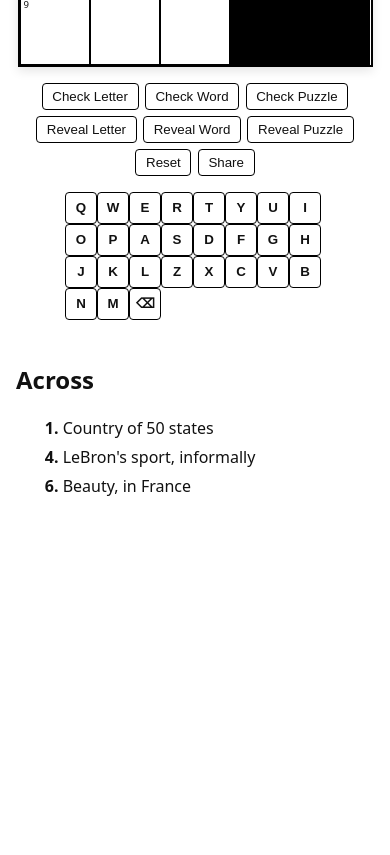
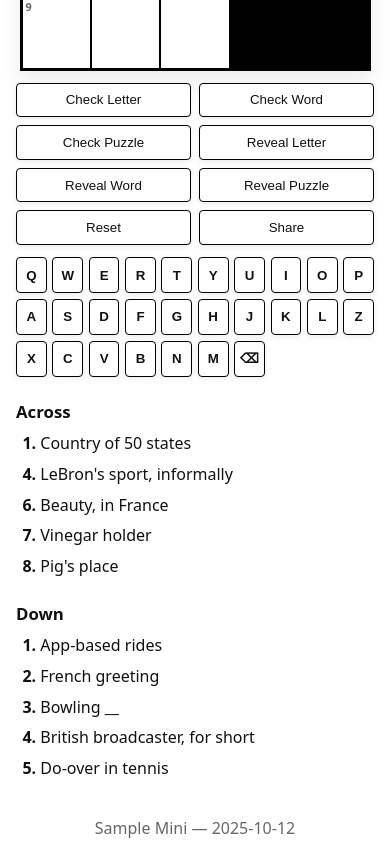
Before and after one commit to jeffrey9jeff/MiniCrossword, a plain HTML site: page index.html in a window 390 px wide. Shown: the part 348-1203 px from the top of the page. Before the commit the page ends 844 px from the top, so only its background shows below. Drawn offline with Linux system fonts and the light colour scheme.

Commit message:
Refactor styles for responsiveness and dark mode
Updated design tokens and layout styles for improved responsiveness and dark mode support.

```diff
--- a/styles.css
+++ b/styles.css
@@ -1,58 +1,114 @@
-/* ====== Core Layout ====== */
+/* ==========================================================================
+   Mini Crossword - Full Stylesheet
+   - NYT-ish look
+   - Dark mode
+   - Clear selected cell
+   - iPhone keyboard support (tiny visible input)
+   ========================================================================== */
+
+/* ------------------------------
+   Design Tokens
+   ------------------------------ */
 :root {
   --bg: #ffffff;
   --fg: #111111;
   --grid-bg: #ffffff;
+
   --cell-border: #000000;
-  --highlight: #ffecb3;
-  --select: #dbeafe;
-  --primary: #2b6cb0;
-  --correct: #a7f3d0;
-  --wrong: #fecaca;
-  --shadow: rgba(0,0,0,0.1);
+  --highlight: #ffecb3;       /* active word highlight */
+  --select: #dbeafe;          /* selected cell background */
+  --primary: #2b6cb0;         /* selected cell outline */
+
+  --correct: #a7f3d0;         /* check feedback (OK) */
+  --wrong: #fecaca;           /* check feedback (NG) */
+
+  --shadow: rgba(0,0,0,0.08);
+  --muted: #666666;
+
+  --radius-sm: 4px;
+  --radius-md: 8px;
 }
 
+/* Dark theme (toggled by JS using <html class="dark">) */
 .dark {
   --bg: #121212;
   --fg: #f5f5f5;
   --grid-bg: #1e1e1e;
-  --cell-border: #888;
+
+  --cell-border: #8c8c8c;
   --highlight: #333a3f;
   --select: #334155;
   --primary: #60a5fa;
+
   --correct: #047857;
   --wrong: #b91c1c;
-  --shadow: rgba(255,255,255,0.08);
+
+  --shadow: rgba(255,255,255,0.06);
+  --muted: #bdbdbd;
 }
 
-/* Basic Reset */
-body, html {
+/* ------------------------------
+   Global Resets
+   ------------------------------ */
+*,
+*::before,
+*::after { box-sizing: border-box; }
+
+html, body {
+  height: 100%;
   margin: 0;
   padding: 0;
-  font-family: system-ui, -apple-system, "Helvetica Neue", Arial, sans-serif;
+}
+
+body {
   background: var(--bg);
   color: var(--fg);
-  height: 100%;
-  width: 100%;
-  overflow-x: hidden;
+  font-family: system-ui, -apple-system, Segoe UI, Roboto, "Helvetica Neue", Arial, "Noto Sans", "Apple Color Emoji", "Segoe UI Emoji", "Segoe UI Symbol", sans-serif;
+  -webkit-font-smoothing: antialiased;
+  -moz-osx-font-smoothing: grayscale;
 }
 
-/* ====== Header ====== */
+/* ------------------------------
+   Header
+   ------------------------------ */
 .topbar {
   display: flex;
   align-items: center;
   justify-content: space-between;
-  padding: 0.5rem 1rem;
-  border-bottom: 1px solid var(--cell-border);
-  background: var(--bg);
+  gap: .75rem;
+
   position: sticky;
   top: 0;
   z-index: 10;
+
+  padding: .65rem 1rem;
+  background: var(--bg);
+  border-bottom: 1px solid var(--cell-border);
 }
 
 .brand {
-  font-weight: 700;
-  font-size: 1.2rem;
+  font-weight: 800;
+  letter-spacing: .2px;
+  font-size: 1.15rem;
+}
+
+.controls {
+  display: flex;
+  align-items: center;
+  gap: .5rem;
+}
+
+.controls button {
+  border: 1px solid var(--cell-border);
+  background: var(--bg);
+  color: var(--fg);
+  padding: .4rem .55rem;
+  border-radius: var(--radius-sm);
+  cursor: pointer;
+}
+.controls button:hover {
+  background: var(--select);
+  border-color: var(--primary);
 }
 
 .timer {
@@ -61,160 +117,207 @@ body, html {
   text-align: right;
 }
 
-.controls {
-  display: flex;
-  align-items: center;
-  gap: 0.5rem;
+/* ------------------------------
+   Main Layout
+   ------------------------------ */
+.layout {
+  display: grid;
+  grid-template-columns: minmax(260px, 420px) minmax(260px, 680px);
+  gap: 1.25rem;
+  padding: 1rem;
+  margin: 0 auto;
+  align-items: start;
+  max-width: 1200px;
 }
 
-/* ====== Main Layout ====== */
-.layout {
-  display: flex;
-  flex-direction: column;
-  align-items: center;
-  padding: 1rem;
-  gap: 1.5rem;
-  max-width: 900px;
-  margin: 0 auto;
+@media (max-width: 960px) {
+  .layout {
+    grid-template-columns: 1fr;
+    max-width: 820px;
+  }
 }
 
+/* Container holding grid + actions + keypad */
 .grid-wrap {
   display: flex;
   flex-direction: column;
   align-items: center;
+  gap: .75rem;
 }
 
-/* ====== Crossword Grid ====== */
+/* ------------------------------
+   Crossword Grid
+   ------------------------------ */
 .grid {
   display: grid;
+  /* columns count is set by JS: grid-template-columns: repeat(5, 1fr) */
+  width: min(92vw, 420px);
+  aspect-ratio: 1 / 1;
+  border: 2px solid var(--cell-border);
   background: var(--grid-bg);
-  box-shadow: 0 4px 10px var(--shadow);
-  border: 2px solid var(--cell-border);
-  aspect-ratio: 1;
-  width: min(90vw, 400px);
+  box-shadow: 0 10px 20px var(--shadow);
   user-select: none;
+  touch-action: manipulation;
 }
 
 .cell {
-  border: 1px solid var(--cell-border);
   position: relative;
   display: flex;
+  justify-content: center;
   align-items: center;
-  justify-content: center;
-  font-weight: 600;
-  font-size: clamp(1rem, 2vw, 1.4rem);
+
+  border: 1px solid var(--cell-border);
   background: var(--grid-bg);
-  transition: background 0.15s ease;
+  color: var(--fg);
+
+  font-weight: 700;
+  font-size: clamp(1rem, 2.5vw, 1.5rem);
+  line-height: 1;
+  text-transform: uppercase;
+
+  cursor: pointer;
+  outline: none;
+  transition: background .12s ease, outline-color .12s ease;
 }
 
+/* Cell number (clue number) */
 .cell .num {
   position: absolute;
   top: 2px;
   left: 3px;
-  font-size: 0.6rem;
-  font-weight: 500;
-  color: var(--fg);
+  font-size: .68rem;
+  line-height: 1;
+  font-weight: 700;
+  color: var(--muted);
+  pointer-events: none;
 }
 
+/* Block (black square) */
 .cell.block {
-  background: #000000;
-  color: #000000;
+  background: #000;
+  border-color: #000;
+  color: #000;
+  cursor: default;
 }
 
-/* highlight active word */
+/* Active word highlight (soft) */
 .cell.highlight {
   background: var(--highlight);
 }
 
-/* clearly show selected cell */
+/* Strong selected cell ring */
 .cell[aria-selected="true"] {
   outline: 3px solid var(--primary);
   outline-offset: -3px;
   background: var(--select);
 }
 
-/* ====== Buttons & Actions ====== */
+/* ------------------------------
+   Actions Row
+   ------------------------------ */
 .actions {
-  margin-top: 1rem;
-  display: flex;
-  flex-wrap: wrap;
-  gap: 0.4rem;
-  justify-content: center;
+  display: grid;
+  grid-template-columns: repeat(4, minmax(0, 1fr));
+  gap: .5rem;
+  width: 100%;
+  max-width: 420px;
+}
+
+@media (max-width: 420px) {
+  .actions {
+    grid-template-columns: repeat(2, minmax(0, 1fr));
+  }
 }
 
 .actions button {
+  padding: .55rem .6rem;
   border: 1px solid var(--cell-border);
   background: var(--bg);
   color: var(--fg);
-  padding: 0.3rem 0.6rem;
-  border-radius: 4px;
+  border-radius: var(--radius-sm);
   cursor: pointer;
-  transition: background 0.15s ease, color 0.15s ease;
+  box-shadow: 0 2px 6px var(--shadow);
+}
+.actions button:hover {
+  background: var(--select);
+  border-color: var(--primary);
 }
 
-.actions button:hover {
-  background: var(--primary);
-  color: #fff;
+/* ------------------------------
+   On-screen Keypad
+   ------------------------------ */
+.keypad {
+  width: 100%;
+  max-width: 420px;
 }
 
-/* ====== Keypad ====== */
-.keypad {
-  display: flex;
-  flex-wrap: wrap;
-  justify-content: center;
-  max-width: 260px;
-  gap: 0.3rem;
-  margin-top: 1rem;
+.keypad .keys {
+  display: grid;
+  grid-template-columns: repeat(10, 1fr);
+  gap: .35rem;
 }
 
 .keypad button {
-  width: 2rem;
-  height: 2rem;
-  border-radius: 4px;
+  padding: .6rem 0;
+  border-radius: var(--radius-sm);
   border: 1px solid var(--cell-border);
   background: var(--bg);
   color: var(--fg);
-  font-weight: 600;
+  font-weight: 700;
   cursor: pointer;
-  transition: background 0.15s ease;
+  box-shadow: 0 2px 6px var(--shadow);
+  transition: background .12s ease, color .12s ease, border-color .12s ease;
 }
-
 .keypad button:hover {
   background: var(--primary);
   color: #fff;
+  border-color: var(--primary);
 }
 
-/* Hide keypad on iPhone/iPad (we use native keyboard) */
+/* On iOS we prefer the native keyboard (JS hides keypad via @supports) */
 @supports (-webkit-touch-callout: none) {
   .keypad { display: none !important; }
 }
 
-/* ====== Clues Section ====== */
+/* ------------------------------
+   Clues
+   ------------------------------ */
 .clues {
   width: 100%;
-  max-width: 800px;
+  max-width: 720px;
+  margin: 0 auto;
+}
+
+.clues h2 {
+  margin: .2rem 0 .4rem 0;
+  font-size: 1.05rem;
 }
 
 .clues .row {
-  display: flex;
-  flex-direction: row;
-  flex-wrap: wrap;
-  justify-content: space-between;
-  gap: 2rem;
+  display: grid;
+  grid-template-columns: 1fr 1fr;
+  gap: 1rem 2rem;
+}
+
+@media (max-width: 960px) {
+  .clues .row {
+    grid-template-columns: 1fr;
+  }
 }
 
 .clue-list {
-  padding-left: 1.5rem;
   list-style: none;
+  padding: 0;
+  margin: 0;
 }
 
 .clue-list li {
-  margin: 0.3rem 0;
+  padding: .25rem .4rem;
+  border-radius: var(--radius-sm);
+  margin: .12rem 0;
+  cursor: pointer;
   line-height: 1.3;
-  cursor: pointer;
-  transition: background 0.15s ease;
-  border-radius: 4px;
-  padding: 0.1rem 0.3rem;
+  transition: background .12s ease, color .12s ease;
 }
 
 .clue-list li:hover {
@@ -223,34 +326,61 @@ body, html {
 
 .clue-list li.active {
   background: var(--select);
-  font-weight: 600;
+  font-weight: 700;
 }
 
-/* ====== Footer ====== */
+/* ------------------------------
+   Footer
+   ------------------------------ */
 .foot {
-  margin-top: 2rem;
+  padding: 1rem;
   text-align: center;
-  font-size: 0.9rem;
-  color: #666;
+  color: var(--muted);
 }
 
-/* ====== iPhone Hidden Input ====== */
+/* ------------------------------
+   iPhone Keyboard Trigger Input
+   NOTE:
+   - iOS requires the element to be visible and in-viewport to show keyboard.
+   - We keep it tiny and nearly transparent; JS positions it over the selected cell.
+   ------------------------------ */
 #mobileInput {
   position: absolute;
-  opacity: 0;
-  pointer-events: none;
   width: 1px;
   height: 1px;
-  left: -9999px;
-  top: -9999px;
+
+  /* must not be fully hidden or off-screen for iOS to show keyboard */
+  opacity: 0.01;
+  background: transparent;
+  color: transparent;
+
+  border: 0;
+  padding: 0;
+  margin: 0;
+
+  z-index: 10; /* stay above grid cells to receive focus */
 }
 
-/* ====== Responsive Adjustments ====== */
-@media (max-width: 600px) {
-  .grid {
-    width: 90vw;
-  }
-  .clues .row {
-    flex-direction: column;
+/* ------------------------------
+   Utility: Feedback Colors via Inline Styles
+   (JS sets background to var(--correct)/var(--wrong) briefly)
+   ------------------------------ */
+/* nothing needed here; colors defined in tokens */
+
+/* ------------------------------
+   Accessibility helpers (optional)
+   ------------------------------ */
+@media (prefers-reduced-motion: reduce) {
+  .cell,
+  .actions button,
+  .keypad button {
+    transition: none !important;
   }
 }
+
+/* ------------------------------
+   Extra Responsive Tweaks
+   ------------------------------ */
+@media (max-width: 600px) {
+  .grid { width: 90vw; }
+}
```
